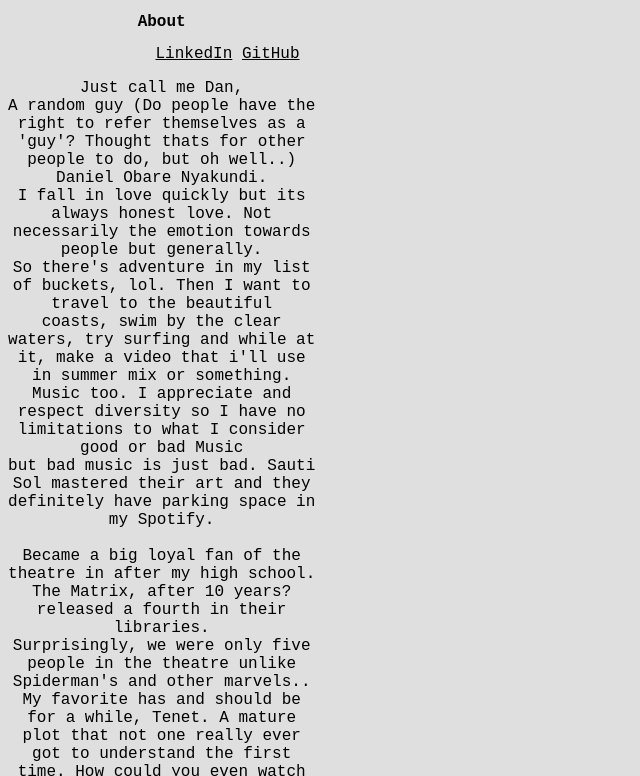
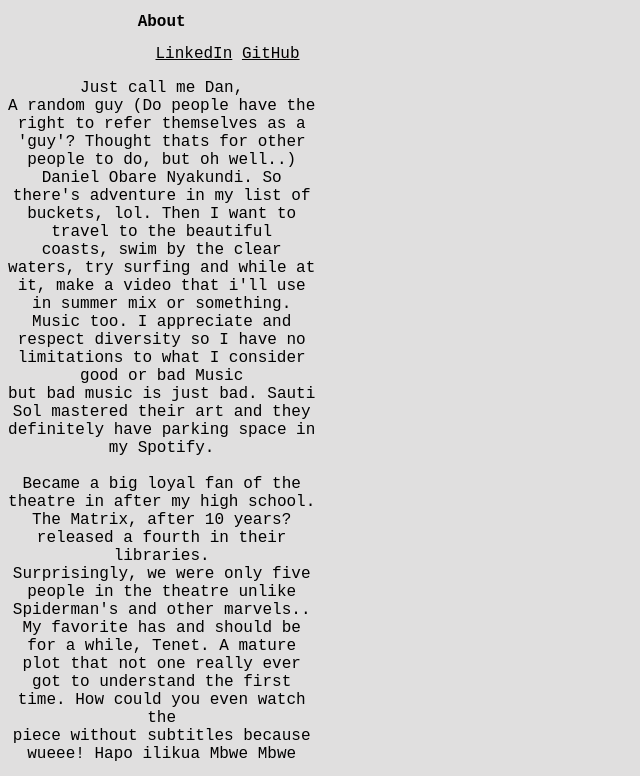
Before and after one commit to danielobare/blog, a plain HTML site: page index.html in a window 1280 px wide. Shown: the top 776 px of the page, without its empty margins (0-640 px from the left). Drawn offline with Linux system fonts and the light colour scheme.

Commit message:
Update index.html

```diff
--- a/index.html
+++ b/index.html
@@ -22,9 +22,7 @@
                 Thought thats for other people to do, but oh well..)
 <br>
                 Daniel Obare Nyakundi.
-<br>
-                I fall in love quickly but its always honest love. Not necessarily the emotion towards people but generally.
-<br>
+
                 So there's adventure in my list of buckets, lol. Then I want to travel to the beautiful
 <br>
                 coasts, swim by the clear waters, try surfing and while at it, make a video that i'll use
```
